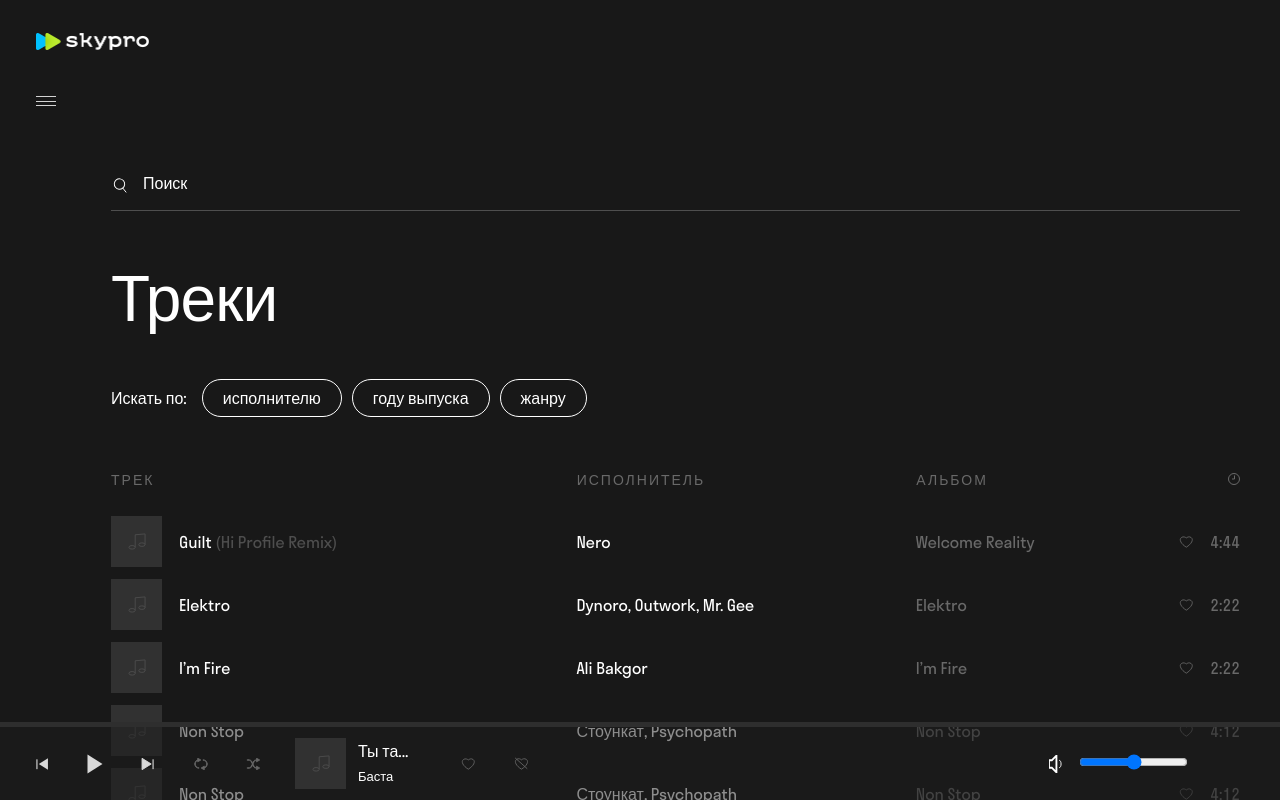
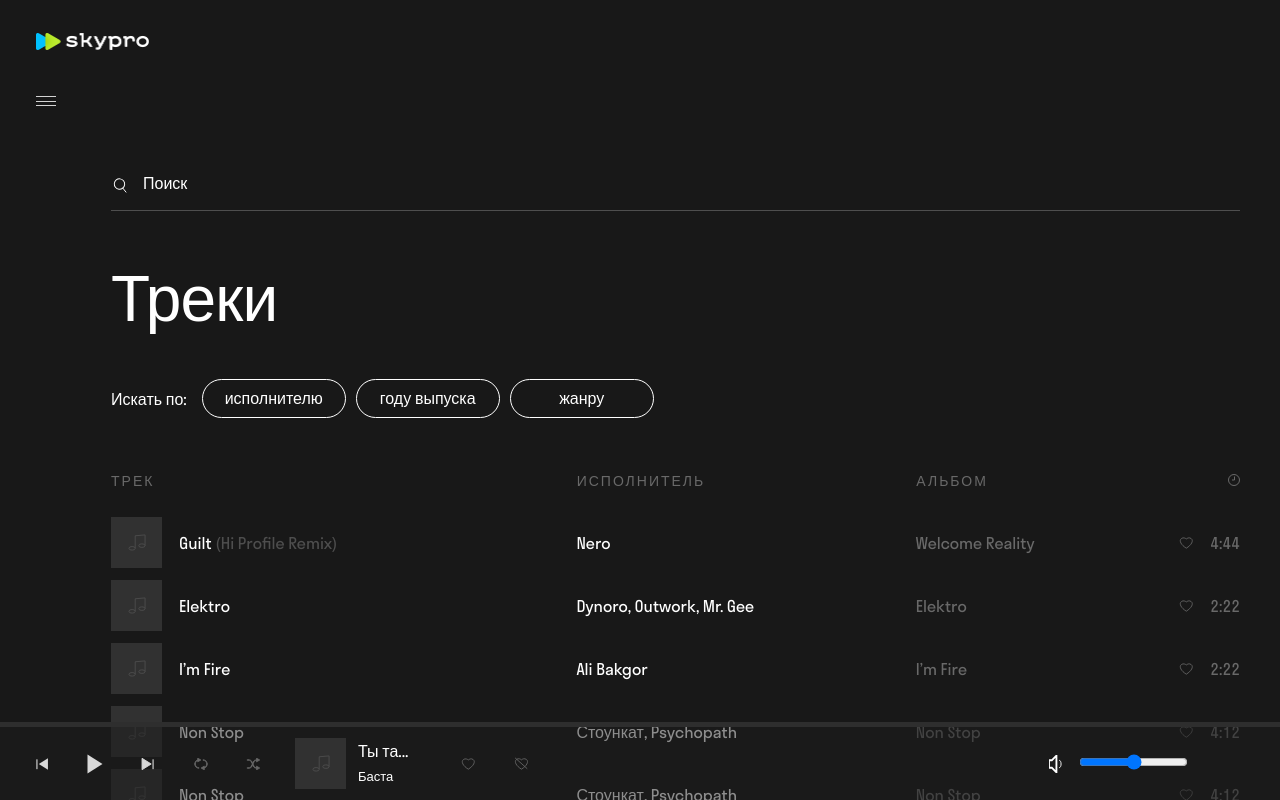
Before and after one commit to katerinanosova/HW4-skypro.music, a React (Create React App) app in the folder skypro-music/: page / in a window 1280 px wide. Built offline with nearby package versions, Linux system fonts and the light colour scheme.

Commit message:
Added filters

```diff
--- a/skypro-music/src/App.css
+++ b/skypro-music/src/App.css
@@ -307,10 +307,39 @@ body {
   border: 1px solid #ffffff;
   border-radius: 60px;
   padding: 6px 20px;
+  text-align: center;
+    color: #ffffff;
+    appearance: none;
+    width: 144px;
+    height: 39px;
+    background-color: #181818;
 }
 
 .filter__button:not(:last-child) {
   margin-right: 10px;
+}
+
+.filter__option {
+  width: 248px;
+  background-color: #313131;
+  color: #ffffff;
+  border-radius: 12px;
+  box-sizing: border-box;
+  padding: 34px;
+  display: flex;
+  flex-direction: column;
+  gap: 24px;
+  align-items: flex-start;
+  position: relative;
+  left: -20px;
+  bottom: -10px;
+  font-size: 20px;
+  line-height: 24px;
+}
+
+.filter__item:hover {
+  color: #B672FF;
+  text-decoration: underline;
 }
 
 .content__title {
--- /dev/null
+++ b/skypro-music/src/Components/FilterAuthor.js
@@ -0,0 +1,15 @@
+export default function Filter ({ type, filterName, isActive, onShow, onHide }) {
+
+    const filterList = filterName.map((item, index) =>
+        // eslint-disable-next-line react/no-array-index-key
+        <option className="filter__item" key={index}>{item}</option>)
+
+    return (
+        // eslint-disable-next-line jsx-a11y/click-events-have-key-events, jsx-a11y/no-static-element-interactions
+        <div onClick={isActive ? onHide : onShow} type='button' className="filter__button button-author _btn-text">
+            {type}
+            {isActive ? <div className="filter__option">
+            {filterList}
+            </div> : ''}
+        </div>)
+}
--- a/skypro-music/src/Components/Tracklist.js
+++ b/skypro-music/src/Components/Tracklist.js
@@ -1,6 +1,16 @@
+import { useState } from "react";
+import Filter from "./FilterAuthor";
 import { GetTracks } from "./Track";
 
+
+const genres = ['Рок', 'Техно', 'Поп', 'Металл', 'Панк-рок'];
+const years = [2000, 2001, 2002];
+const author = ['Nero', 'Ali Bakgor', 'Стоункат, Psychopath']
+
 export default function Tracklist({ isLoading }) {
+
+    const [activeIndex, setActiveIndex] = useState(0);
+
     return (
         <div className="main__centerblock centerblock">
         <div className="centerblock__search search">
@@ -17,13 +27,9 @@ export default function Tracklist({ isLoading }) {
         <h2 className="centerblock__h2">Треки</h2>
         <div className="centerblock__filter filter">
           <div className="filter__title">Искать по:</div>
-          <div className="filter__button button-author _btn-text">
-            исполнителю
-          </div>
-          <div className="filter__button button-year _btn-text">
-            году выпуска
-          </div>
-          <div className="filter__button button-genre _btn-text">жанру</div>
+          <Filter type='исполнителю' filterName={author} isActive={activeIndex === 1} onShow={() => setActiveIndex(1)} onHide={() => setActiveIndex(0)} />
+          <Filter type='году выпуска' filterName={years} isActive={activeIndex === 2} onShow={() => setActiveIndex(2)} onHide={() => setActiveIndex(0)} />
+          <Filter type='жанру' filterName={genres} isActive={activeIndex === 3} onShow={() => setActiveIndex(3)} onHide={() => setActiveIndex(0)} />
         </div>
         <div className="centerblock__content">
           <div className="content__title playlist-title">
```
